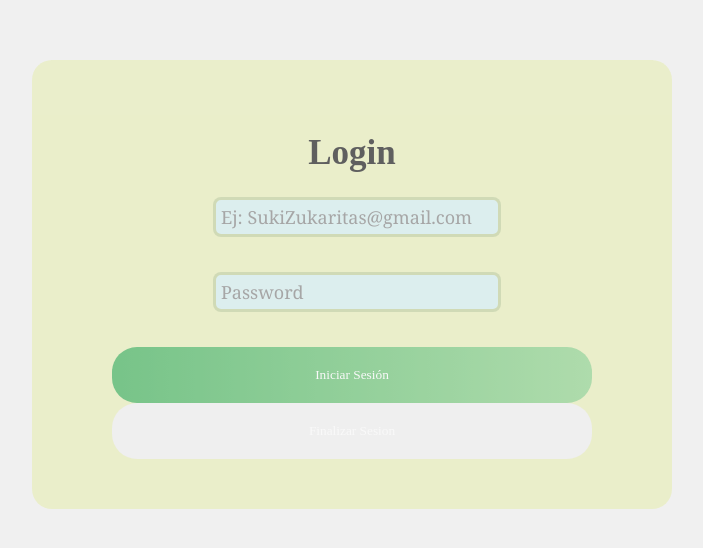
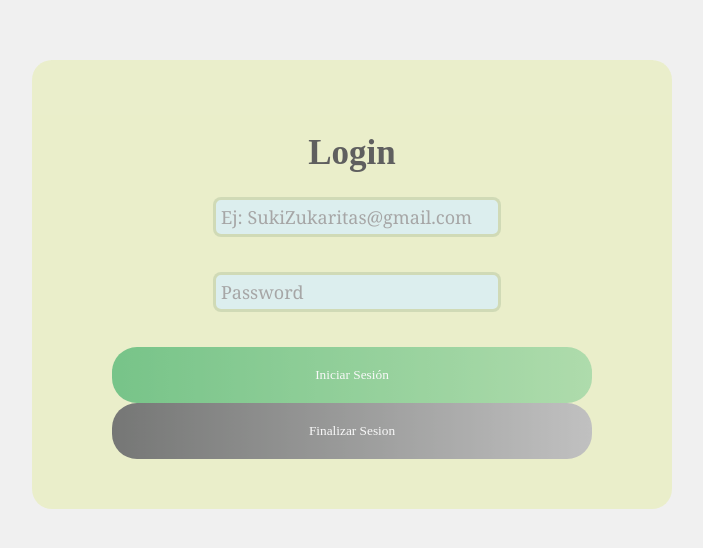
Before and after one commit to ivongr/LoginReact, a React (Vite) app: page / in a window 1280 px wide. Shown: the part 140-688 px from the top of the page, without its empty margins (288-991 px from the left). Built offline with nearby package versions, Linux system fonts and the light colour scheme.

Commit message:
update: agrega nuevo estilo para boton logout

```diff
--- a/src/view/index.css
+++ b/src/view/index.css
@@ -78,6 +78,9 @@ form label input{
 .success {background-image: linear-gradient(to right, #28a745,
   #56c150b3);}
 
+.grey {background-image: linear-gradient(to right, #252725,
+    #818181b3);}
+
 
 .pulse-effect:active {
   transform: scale(0.9);
```
